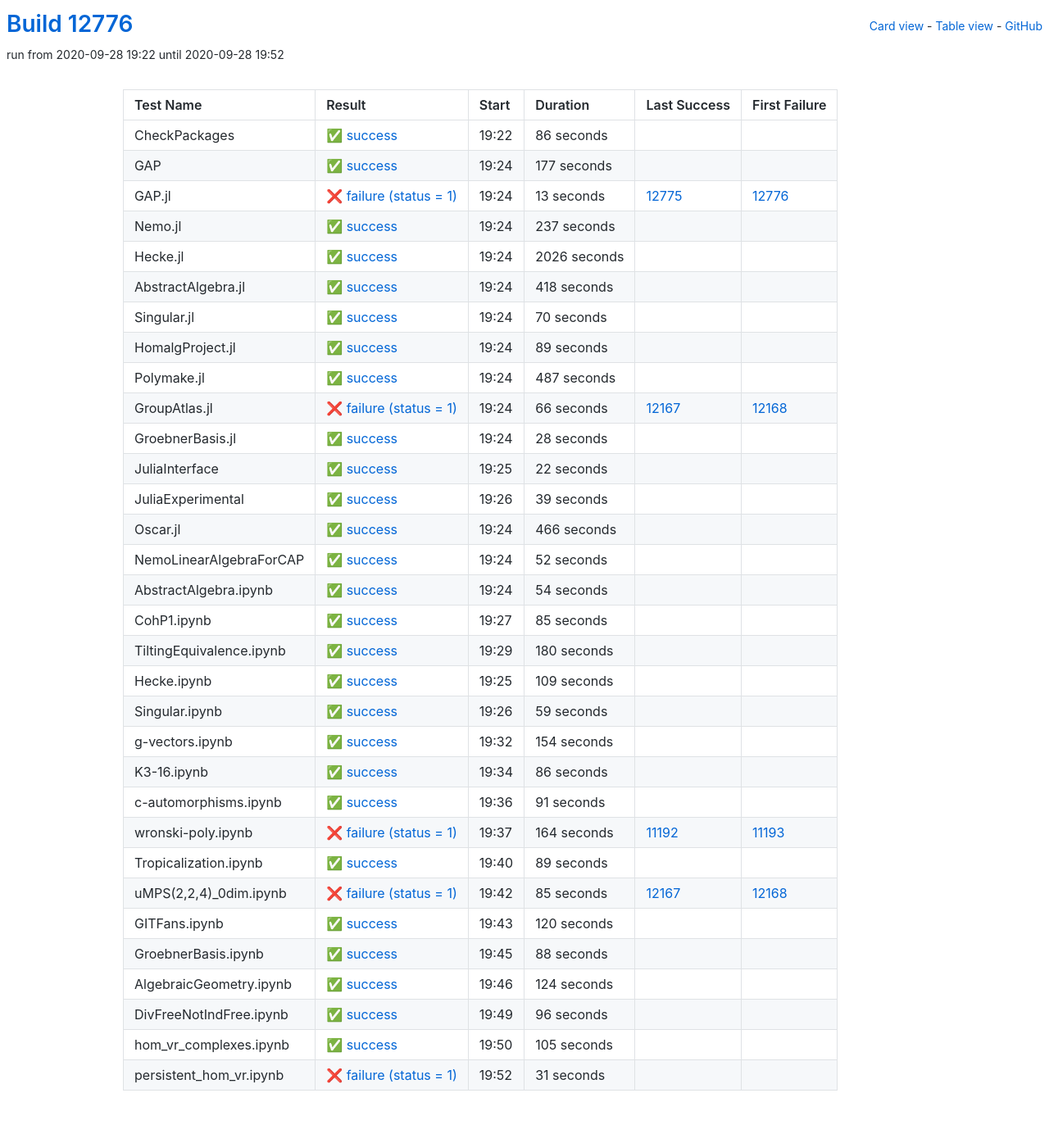
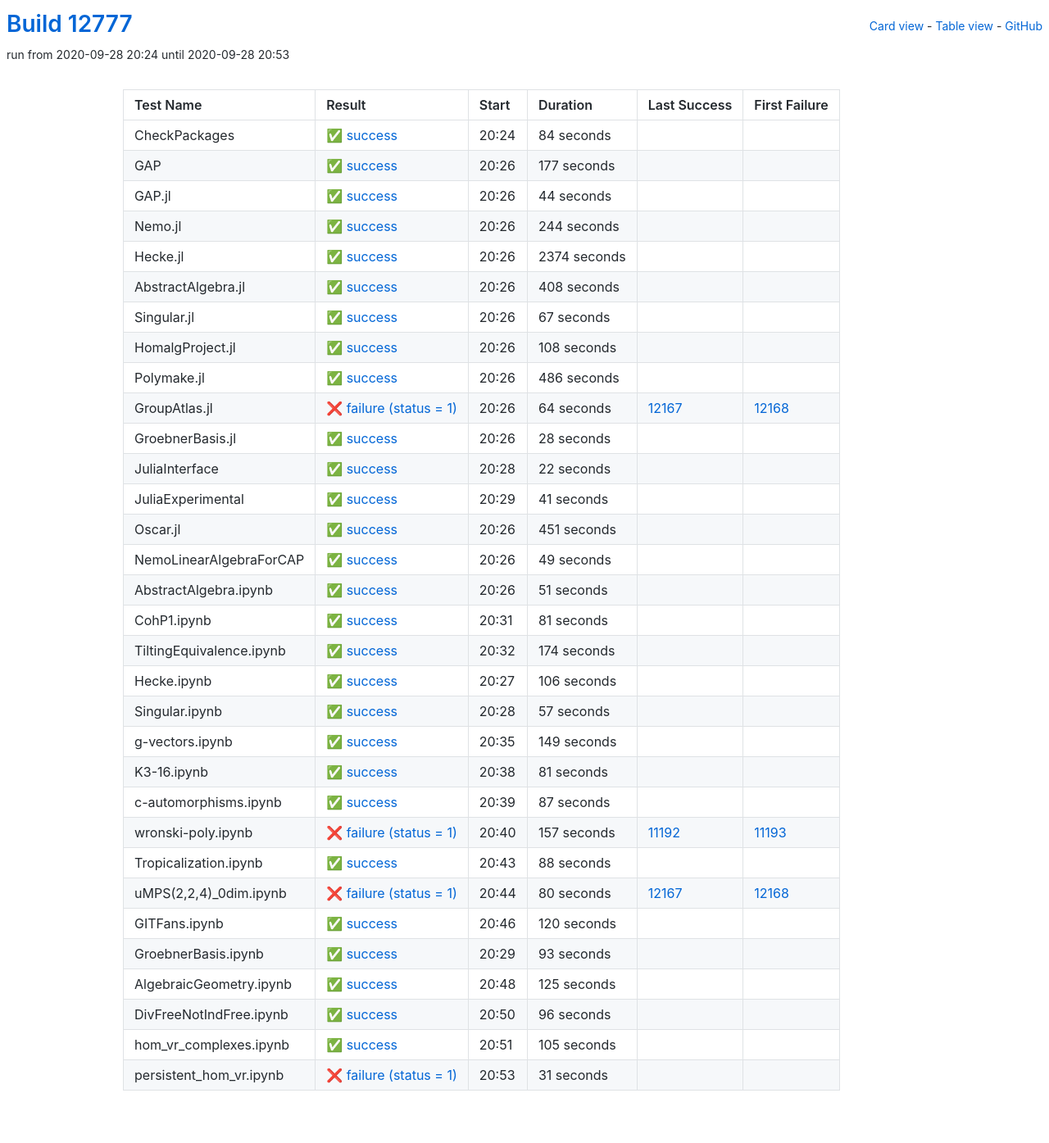
Before and after one commit to oscar-system/oscar-ci-status, a Jekyll site: the page built from table.html, in a window 1280 px wide. Shown: the whole page at 82% size. Built offline with Jekyll 4.4.1, drawn with Linux system fonts in a browser that asks for light colours.

Commit message:
Build #12777

```diff
--- a/_data/ci.yml
+++ b/_data/ci.yml
@@ -1,6 +1,6 @@
 ---
-build: 12776
-build_url: https://oscarci.mathematik.uni-kl.de/job/oscar/12776/
+build: 12777
+build_url: https://oscarci.mathematik.uni-kl.de/job/oscar/12777/
 job: oscar
 organization: oscar-system
 repo: oscar-ci-status
@@ -8,20 +8,20 @@
 tests:
 - name: CheckPackages
   id: checkpackages
-  log: https://oscarci.mathematik.uni-kl.de/job/oscar/12776/artifact/logs/build-12776/CheckPackages.log
-  start: 2020-09-28 19:22
+  log: https://oscarci.mathematik.uni-kl.de/job/oscar/12777/artifact/logs/build-12777/CheckPackages.log
+  start: 2020-09-28 20:24
   success: true
   exitcode: 0
   status: success
-  duration: 86
+  duration: 84
   last_success: false
   last_success_url:
   first_failure: false
   first_failure_url:
 - name: GAP
   id: gap
-  log: https://oscarci.mathematik.uni-kl.de/job/oscar/12776/artifact/logs/build-12776/GAP.log
-  start: 2020-09-28 19:24
+  log: https://oscarci.mathematik.uni-kl.de/job/oscar/12777/artifact/logs/build-12777/GAP.log
+  start: 2020-09-28 20:26
   success: true
   exitcode: 0
   status: success
@@ -32,104 +32,104 @@
   first_failure_url:
 - name: GAP.jl
   id: gap-jl
-  log: https://oscarci.mathematik.uni-kl.de/job/oscar/12776/artifact/logs/build-12776/GAP.jl.log
-  start: 2020-09-28 19:24
-  success: false
-  exitcode: 1
-  status: failure
-  duration: 13
-  last_success: 12775
-  last_success_url: https://oscarci.mathematik.uni-kl.de/job/oscar/12775/
-  first_failure: 12776
-  first_failure_url: https://oscarci.mathematik.uni-kl.de/job/oscar/12776/
-- name: Nemo.jl
-  id: nemo-jl
-  log: https://oscarci.mathematik.uni-kl.de/job/oscar/12776/artifact/logs/build-12776/Nemo.jl.log
-  start: 2020-09-28 19:24
+  log: https://oscarci.mathematik.uni-kl.de/job/oscar/12777/artifact/logs/build-12777/GAP.jl.log
+  start: 2020-09-28 20:26
   success: true
   exitcode: 0
   status: success
-  duration: 237
+  duration: 44
+  last_success: false
+  last_success_url:
+  first_failure: false
+  first_failure_url:
+- name: Nemo.jl
+  id: nemo-jl
+  log: https://oscarci.mathematik.uni-kl.de/job/oscar/12777/artifact/logs/build-12777/Nemo.jl.log
+  start: 2020-09-28 20:26
+  success: true
+  exitcode: 0
+  status: success
+  duration: 244
   last_success: false
   last_success_url:
   first_failure: false
   first_failure_url:
 - name: Hecke.jl
   id: hecke-jl
-  log: https://oscarci.mathematik.uni-kl.de/job/oscar/12776/artifact/logs/build-12776/Hecke.jl.log
-  start: 2020-09-28 19:24
+  log: https://oscarci.mathematik.uni-kl.de/job/oscar/12777/artifact/logs/build-12777/Hecke.jl.log
+  start: 2020-09-28 20:26
   success: true
   exitcode: 0
   status: success
-  duration: 2026
+  duration: 2374
   last_success: false
   last_success_url:
   first_failure: false
   first_failure_url:
 - name: AbstractAlgebra.jl
   id: abstractalgebra-jl
-  log: https://oscarci.mathematik.uni-kl.de/job/oscar/12776/artifact/logs/build-12776/AbstractAlgebra.jl.log
-  start: 2020-09-28 19:24
+  log: https://oscarci.mathematik.uni-kl.de/job/oscar/12777/artifact/logs/build-12777/AbstractAlgebra.jl.log
+  start: 2020-09-28 20:26
   success: true
   exitcode: 0
   status: success
-  duration: 418
+  duration: 408
   last_success: false
   last_success_url:
   first_failure: false
   first_failure_url:
 - name: Singular.jl
   id: singular-jl
-  log: https://oscarci.mathematik.uni-kl.de/job/oscar/12776/artifact/logs/build-12776/Singular.jl.log
-  start: 2020-09-28 19:24
+  log: https://oscarci.mathematik.uni-kl.de/job/oscar/12777/artifact/logs/build-12777/Singular.jl.log
+  start: 2020-09-28 20:26
   success: true
   exitcode: 0
   status: success
-  duration: 70
+  duration: 67
   last_success: false
   last_success_url:
   first_failure: false
   first_failure_url:
 - name: HomalgProject.jl
   id: homalgproject-jl
-  log: https://oscarci.mathematik.uni-kl.de/job/oscar/12776/artifact/logs/build-12776/HomalgProject.jl.log
-  start: 2020-09-28 19:24
+  log: https://oscarci.mathematik.uni-kl.de/job/oscar/12777/artifact/logs/build-12777/HomalgProject.jl.log
+  start: 2020-09-28 20:26
   success: true
   exitcode: 0
   status: success
-  duration: 89
+  duration: 108
   last_success: false
   last_success_url:
   first_failure: false
   first_failure_url:
 - name: Polymake.jl
   id: polymake-jl
-  log: https://oscarci.mathematik.uni-kl.de/job/oscar/12776/artifact/logs/build-12776/Polymake.jl.log
-  start: 2020-09-28 19:24
+  log: https://oscarci.mathematik.uni-kl.de/job/oscar/12777/artifact/logs/build-12777/Polymake.jl.log
+  start: 2020-09-28 20:26
   success: true
   exitcode: 0
   status: success
-  duration: 487
+  duration: 486
   last_success: false
   last_success_url:
   first_failure: false
   first_failure_url:
 - name: GroupAtlas.jl
   id: groupatlas-jl
-  log: https://oscarci.mathematik.uni-kl.de/job/oscar/12776/artifact/logs/build-12776/GroupAtlas.jl.log
-  start: 2020-09-28 19:24
+  log: https://oscarci.mathematik.uni-kl.de/job/oscar/12777/artifact/logs/build-12777/GroupAtlas.jl.log
+  start: 2020-09-28 20:26
   success: false
   exitcode: 1
   status: failure
-  duration: 66
+  duration: 64
   last_success: 12167
   last_success_url: https://oscarci.mathematik.uni-kl.de/job/oscar/12167/
   first_failure: 12168
   first_failure_url: https://oscarci.mathematik.uni-kl.de/job/oscar/12168/
 - name: GroebnerBasis.jl
   id: groebnerbasis-jl
-  log: https://oscarci.mathematik.uni-kl.de/job/oscar/12776/artifact/logs/build-12776/GroebnerBasis.jl.log
-  start: 2020-09-28 19:24
+  log: https://oscarci.mathematik.uni-kl.de/job/oscar/12777/artifact/logs/build-12777/GroebnerBasis.jl.log
+  start: 2020-09-28 20:26
   success: true
   exitcode: 0
   status: success
@@ -140,8 +140,8 @@
   first_failure_url:
 - name: JuliaInterface
   id: juliainterface
-  log: https://oscarci.mathematik.uni-kl.de/job/oscar/12776/artifact/logs/build-12776/JuliaInterface.log
-  start: 2020-09-28 19:25
+  log: https://oscarci.mathematik.uni-kl.de/job/oscar/12777/artifact/logs/build-12777/JuliaInterface.log
+  start: 2020-09-28 20:28
   success: true
   exitcode: 0
   status: success
@@ -152,176 +152,176 @@
   first_failure_url:
 - name: JuliaExperimental
   id: juliaexperimental
-  log: https://oscarci.mathematik.uni-kl.de/job/oscar/12776/artifact/logs/build-12776/JuliaExperimental.log
-  start: 2020-09-28 19:26
+  log: https://oscarci.mathematik.uni-kl.de/job/oscar/12777/artifact/logs/build-12777/JuliaExperimental.log
+  start: 2020-09-28 20:29
   success: true
   exitcode: 0
   status: success
-  duration: 39
+  duration: 41
   last_success: false
   last_success_url:
   first_failure: false
   first_failure_url:
 - name: Oscar.jl
   id: oscar-jl
-  log: https://oscarci.mathematik.uni-kl.de/job/oscar/12776/artifact/logs/build-12776/Oscar.jl.log
-  start: 2020-09-28 19:24
+  log: https://oscarci.mathematik.uni-kl.de/job/oscar/12777/artifact/logs/build-12777/Oscar.jl.log
+  start: 2020-09-28 20:26
   success: true
   exitcode: 0
   status: success
-  duration: 466
+  duration: 451
   last_success: false
   last_success_url:
   first_failure: false
   first_failure_url:
 - name: NemoLinearAlgebraForCAP
   id: nemolinearalgebraforcap
-  log: https://oscarci.mathematik.uni-kl.de/job/oscar/12776/artifact/logs/build-12776/NemoLinearAlgebraForCAP.log
-  start: 2020-09-28 19:24
+  log: https://oscarci.mathematik.uni-kl.de/job/oscar/12777/artifact/logs/build-12777/NemoLinearAlgebraForCAP.log
+  start: 2020-09-28 20:26
   success: true
   exitcode: 0
   status: success
-  duration: 52
+  duration: 49
   last_success: false
   last_success_url:
   first_failure: false
   first_failure_url:
 - name: AbstractAlgebra.ipynb
   id: abstractalgebra-ipynb
-  log: https://oscarci.mathematik.uni-kl.de/job/oscar/12776/artifact/logs/build-12776/AbstractAlgebra.ipynb.log
-  start: 2020-09-28 19:24
+  log: https://oscarci.mathematik.uni-kl.de/job/oscar/12777/artifact/logs/build-12777/AbstractAlgebra.ipynb.log
+  start: 2020-09-28 20:26
   success: true
   exitcode: 0
   status: success
-  duration: 54
+  duration: 51
   last_success: false
   last_success_url:
   first_failure: false
   first_failure_url:
 - name: CohP1.ipynb
   id: cohp1-ipynb
-  log: https://oscarci.mathematik.uni-kl.de/job/oscar/12776/artifact/logs/build-12776/CohP1.ipynb.log
-  start: 2020-09-28 19:27
+  log: https://oscarci.mathematik.uni-kl.de/job/oscar/12777/artifact/logs/build-12777/CohP1.ipynb.log
+  start: 2020-09-28 20:31
   success: true
   exitcode: 0
   status: success
-  duration: 85
+  duration: 81
   last_success: false
   last_success_url:
   first_failure: false
   first_failure_url:
 - name: TiltingEquivalence.ipynb
   id: tiltingequivalence-ipynb
-  log: https://oscarci.mathematik.uni-kl.de/job/oscar/12776/artifact/logs/build-12776/TiltingEquivalence.ipynb.log
-  start: 2020-09-28 19:29
+  log: https://oscarci.mathematik.uni-kl.de/job/oscar/12777/artifact/logs/build-12777/TiltingEquivalence.ipynb.log
+  start: 2020-09-28 20:32
   success: true
   exitcode: 0
   status: success
-  duration: 180
+  duration: 174
   last_success: false
   last_success_url:
   first_failure: false
   first_failure_url:
 - name: Hecke.ipynb
   id: hecke-ipynb
-  log: https://oscarci.mathematik.uni-kl.de/job/oscar/12776/artifact/logs/build-12776/Hecke.ipynb.log
-  start: 2020-09-28 19:25
+  log: https://oscarci.mathematik.uni-kl.de/job/oscar/12777/artifact/logs/build-12777/Hecke.ipynb.log
+  start: 2020-09-28 20:27
   success: true
   exitcode: 0
   status: success
-  duration: 109
+  duration: 106
   last_success: false
   last_success_url:
   first_failure: false
   first_failure_url:
 - name: Singular.ipynb
   id: singular-ipynb
-  log: https://oscarci.mathematik.uni-kl.de/job/oscar/12776/artifact/logs/build-12776/Singular.ipynb.log
-  start: 2020-09-28 19:26
+  log: https://oscarci.mathematik.uni-kl.de/job/oscar/12777/artifact/logs/build-12777/Singular.ipynb.log
+  start: 2020-09-28 20:28
   success: true
   exitcode: 0
   status: success
-  duration: 59
+  duration: 57
   last_success: false
   last_success_url:
   first_failure: false
   first_failure_url:
 - name: g-vectors.ipynb
   id: g-vectors-ipynb
-  log: https://oscarci.mathematik.uni-kl.de/job/oscar/12776/artifact/logs/build-12776/g-vectors.ipynb.log
-  start: 2020-09-28 19:32
+  log: https://oscarci.mathematik.uni-kl.de/job/oscar/12777/artifact/logs/build-12777/g-vectors.ipynb.log
+  start: 2020-09-28 20:35
   success: true
   exitcode: 0
   status: success
-  duration: 154
+  duration: 149
   last_success: false
   last_success_url:
   first_failure: false
   first_failure_url:
 - name: K3-16.ipynb
   id: k3-16-ipynb
-  log: https://oscarci.mathematik.uni-kl.de/job/oscar/12776/artifact/logs/build-12776/K3-16.ipynb.log
-  start: 2020-09-28 19:34
+  log: https://oscarci.mathematik.uni-kl.de/job/oscar/12777/artifact/logs/build-12777/K3-16.ipynb.log
+  start: 2020-09-28 20:38
   success: true
   exitcode: 0
   status: success
-  duration: 86
+  duration: 81
   last_success: false
   last_success_url:
   first_failure: false
   first_failure_url:
 - name: c-automorphisms.ipynb
   id: c-automorphisms-ipynb
-  log: https://oscarci.mathematik.uni-kl.de/job/oscar/12776/artifact/logs/build-12776/c-automorphisms.ipynb.log
-  start: 2020-09-28 19:36
+  log: https://oscarci.mathematik.uni-kl.de/job/oscar/12777/artifact/logs/build-12777/c-automorphisms.ipynb.log
+  start: 2020-09-28 20:39
   success: true
   exitcode: 0
   status: success
-  duration: 91
+  duration: 87
   last_success: false
   last_success_url:
   first_failure: false
   first_failure_url:
 - name: wronski-poly.ipynb
   id: wronski-poly-ipynb
-  log: https://oscarci.mathematik.uni-kl.de/job/oscar/12776/artifact/logs/build-12776/wronski-poly.ipynb.log
-  start: 2020-09-28 19:37
+  log: https://oscarci.mathematik.uni-kl.de/job/oscar/12777/artifact/logs/build-12777/wronski-poly.ipynb.log
+  start: 2020-09-28 20:40
   success: false
   exitcode: 1
   status: failure
-  duration: 164
+  duration: 157
   last_success: 11192
   last_success_url: https://oscarci.mathematik.uni-kl.de/job/oscar/11192/
   first_failure: 11193
   first_failure_url: https://oscarci.mathematik.uni-kl.de/job/oscar/11193/
 - name: Tropicalization.ipynb
   id: tropicalization-ipynb
-  log: https://oscarci.mathematik.uni-kl.de/job/oscar/12776/artifact/logs/build-12776/Tropicalization.ipynb.log
-  start: 2020-09-28 19:40
+  log: https://oscarci.mathematik.uni-kl.de/job/oscar/12777/artifact/logs/build-12777/Tropicalization.ipynb.log
+  start: 2020-09-28 20:43
   success: true
   exitcode: 0
   status: success
-  duration: 89
+  duration: 88
   last_success: false
   last_success_url:
   first_failure: false
   first_failure_url:
 - name: uMPS(2,2,4)_0dim.ipynb
   id: umps-2-2-4-0dim-ipynb
-  log: https://oscarci.mathematik.uni-kl.de/job/oscar/12776/artifact/logs/build-12776/uMPS-2-2-4-_0dim.ipynb.log
-  start: 2020-09-28 19:42
+  log: https://oscarci.mathematik.uni-kl.de/job/oscar/12777/artifact/logs/build-12777/uMPS-2-2-4-_0dim.ipynb.log
+  start: 2020-09-28 20:44
   success: false
   exitcode: 1
   status: failure
-  duration: 85
+  duration: 80
   last_success: 12167
   last_success_url: https://oscarci.mathematik.uni-kl.de/job/oscar/12167/
   first_failure: 12168
   first_failure_url: https://oscarci.mathematik.uni-kl.de/job/oscar/12168/
 - name: GITFans.ipynb
   id: gitfans-ipynb
-  log: https://oscarci.mathematik.uni-kl.de/job/oscar/12776/artifact/logs/build-12776/GITFans.ipynb.log
-  start: 2020-09-28 19:43
+  log: https://oscarci.mathematik.uni-kl.de/job/oscar/12777/artifact/logs/build-12777/GITFans.ipynb.log
+  start: 2020-09-28 20:46
   success: true
   exitcode: 0
   status: success
@@ -332,32 +332,32 @@
   first_failure_url:
 - name: GroebnerBasis.ipynb
   id: groebnerbasis-ipynb
-  log: https://oscarci.mathematik.uni-kl.de/job/oscar/12776/artifact/logs/build-12776/GroebnerBasis.ipynb.log
-  start: 2020-09-28 19:45
+  log: https://oscarci.mathematik.uni-kl.de/job/oscar/12777/artifact/logs/build-12777/GroebnerBasis.ipynb.log
+  start: 2020-09-28 20:29
   success: true
   exitcode: 0
   status: success
-  duration: 88
+  duration: 93
   last_success: false
   last_success_url:
   first_failure: false
   first_failure_url:
 - name: AlgebraicGeometry.ipynb
   id: algebraicgeometry-ipynb
-  log: https://oscarci.mathematik.uni-kl.de/job/oscar/12776/artifact/logs/build-12776/AlgebraicGeometry.ipynb.log
-  start: 2020-09-28 19:46
+  log: https://oscarci.mathematik.uni-kl.de/job/oscar/12777/artifact/logs/build-12777/AlgebraicGeometry.ipynb.log
+  start: 2020-09-28 20:48
   success: true
   exitcode: 0
   status: success
-  duration: 124
+  duration: 125
   last_success: false
   last_success_url:
   first_failure: false
   first_failure_url:
 - name: DivFreeNotIndFree.ipynb
   id: divfreenotindfree-ipynb
-  log: https://oscarci.mathematik.uni-kl.de/job/oscar/12776/artifact/logs/build-12776/DivFreeNotIndFree.ipynb.log
-  start: 2020-09-28 19:49
+  log: https://oscarci.mathematik.uni-kl.de/job/oscar/12777/artifact/logs/build-12777/DivFreeNotIndFree.ipynb.log
+  start: 2020-09-28 20:50
   success: true
   exitcode: 0
   status: success
@@ -368,8 +368,8 @@
   first_failure_url:
 - name: hom_vr_complexes.ipynb
   id: hom-vr-complexes-ipynb
-  log: https://oscarci.mathematik.uni-kl.de/job/oscar/12776/artifact/logs/build-12776/hom_vr_complexes.ipynb.log
-  start: 2020-09-28 19:50
+  log: https://oscarci.mathematik.uni-kl.de/job/oscar/12777/artifact/logs/build-12777/hom_vr_complexes.ipynb.log
+  start: 2020-09-28 20:51
   success: true
   exitcode: 0
   status: success
@@ -380,8 +380,8 @@
   first_failure_url:
 - name: persistent_hom_vr.ipynb
   id: persistent-hom-vr-ipynb
-  log: https://oscarci.mathematik.uni-kl.de/job/oscar/12776/artifact/logs/build-12776/persistent_hom_vr.ipynb.log
-  start: 2020-09-28 19:52
+  log: https://oscarci.mathematik.uni-kl.de/job/oscar/12777/artifact/logs/build-12777/persistent_hom_vr.ipynb.log
+  start: 2020-09-28 20:53
   success: false
   exitcode: 1
   status: failure
```
Also changed, not shown: README.md.
